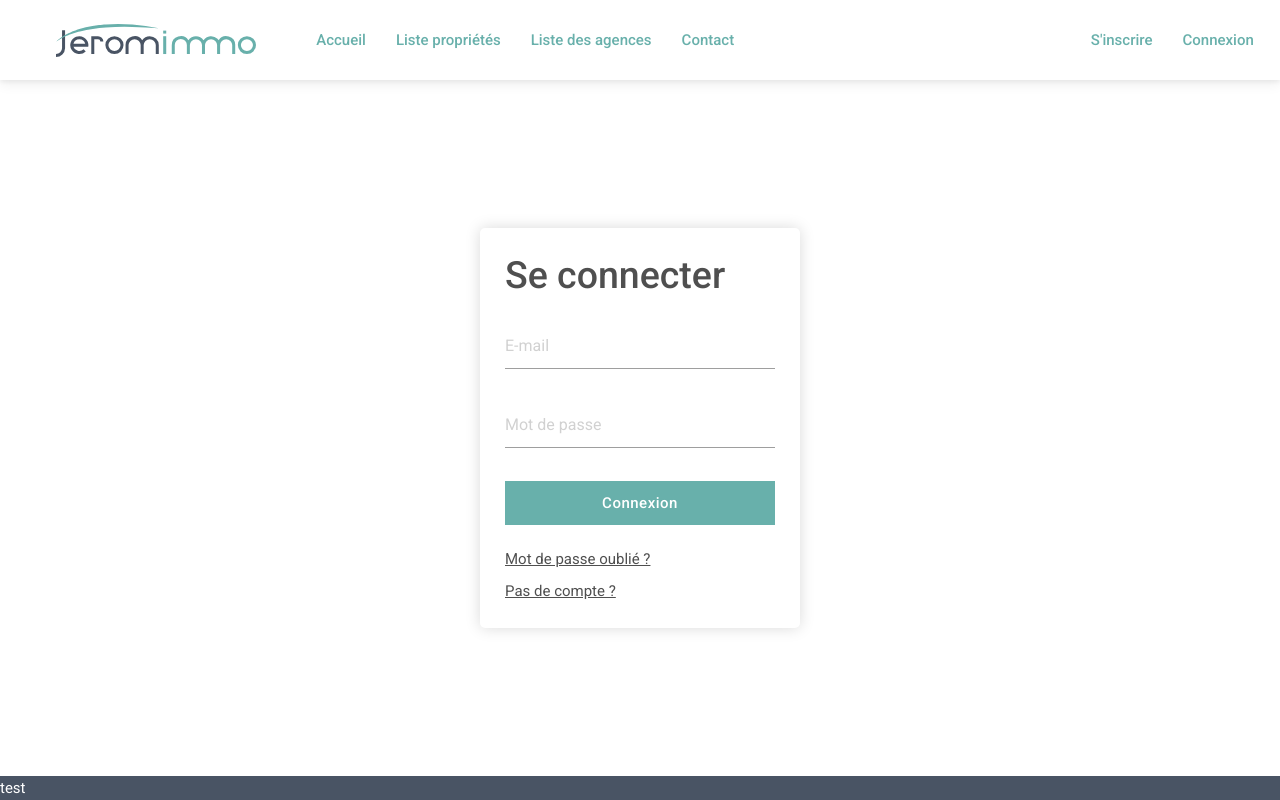
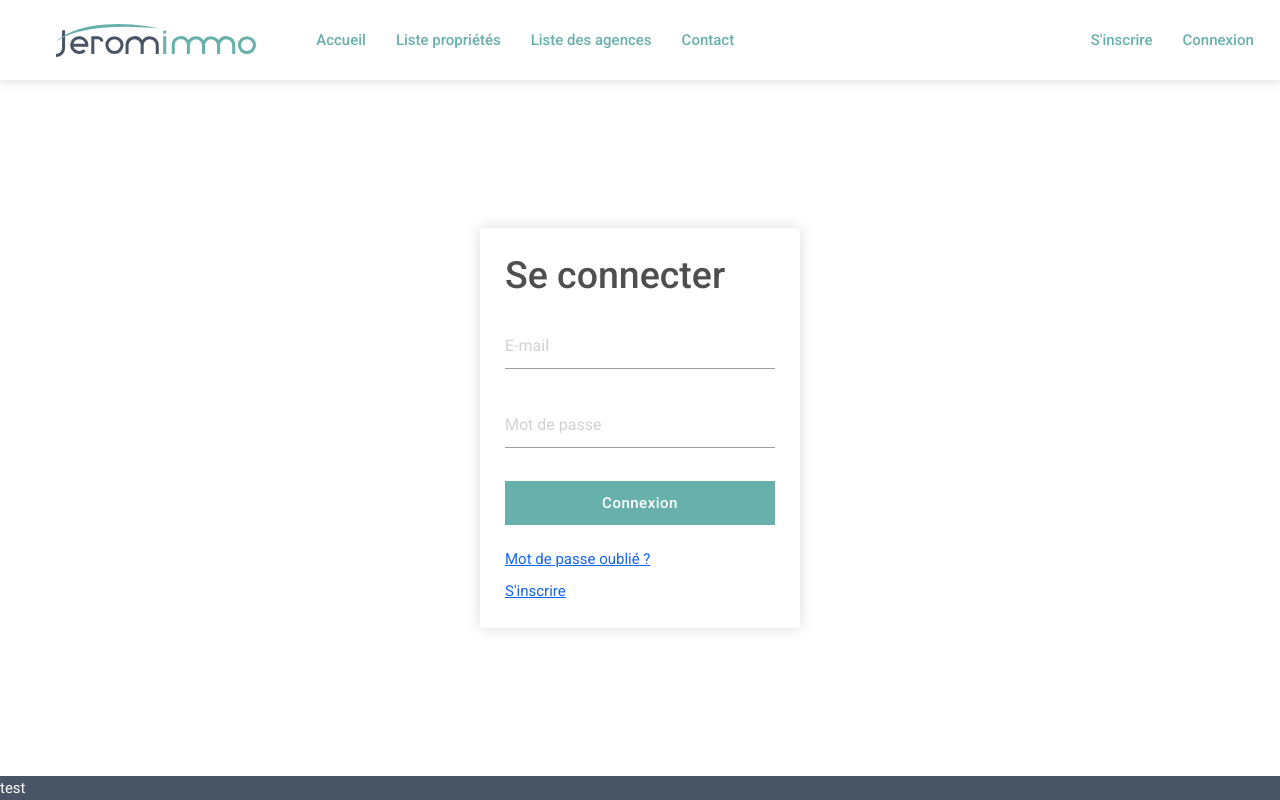
Before and after one commit to paulguillon/jeromimmoweb, a React (Create React App) app: page /login in a window 1280 px wide. Built offline with nearby package versions, Linux system fonts and the light colour scheme.

Commit message:
modif btn formulaire

```diff
--- a/src/components/auth/login.tsx
+++ b/src/components/auth/login.tsx
@@ -33,8 +33,6 @@ function Login() {
             .catch(err => console.log(err))
     };
 
-
-
     return (
         <div className="m-auto w-25 container-form">
             <div className="w-100 d-flex flex-column justify-content-between ">
@@ -49,8 +47,8 @@ function Login() {
                     </div>
                     <button type="submit" className="center buttonForm"  >Connexion</button>
                 </form>
-                <span className="mt-4 text-decoration-underline">Mot de passe oublié ?  </span>
-                <span className="mt-2 text-decoration-underline">Pas de compte ? </span>
+                <a className="mt-4 text-decoration-underline">Mot de passe oublié ?  </a>
+                <a href="/register" className="mt-2 text-decoration-underline" >S'inscrire</a>
             </div >
         </div >
     )
```
